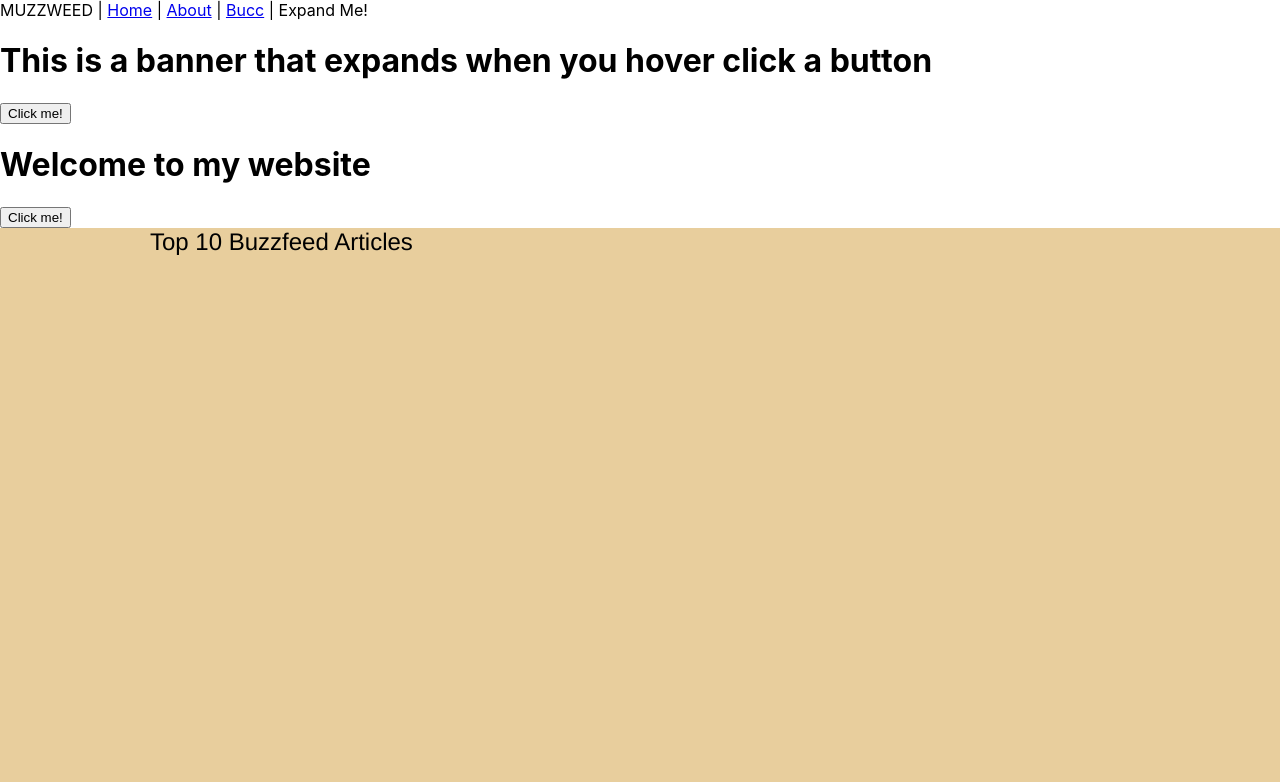
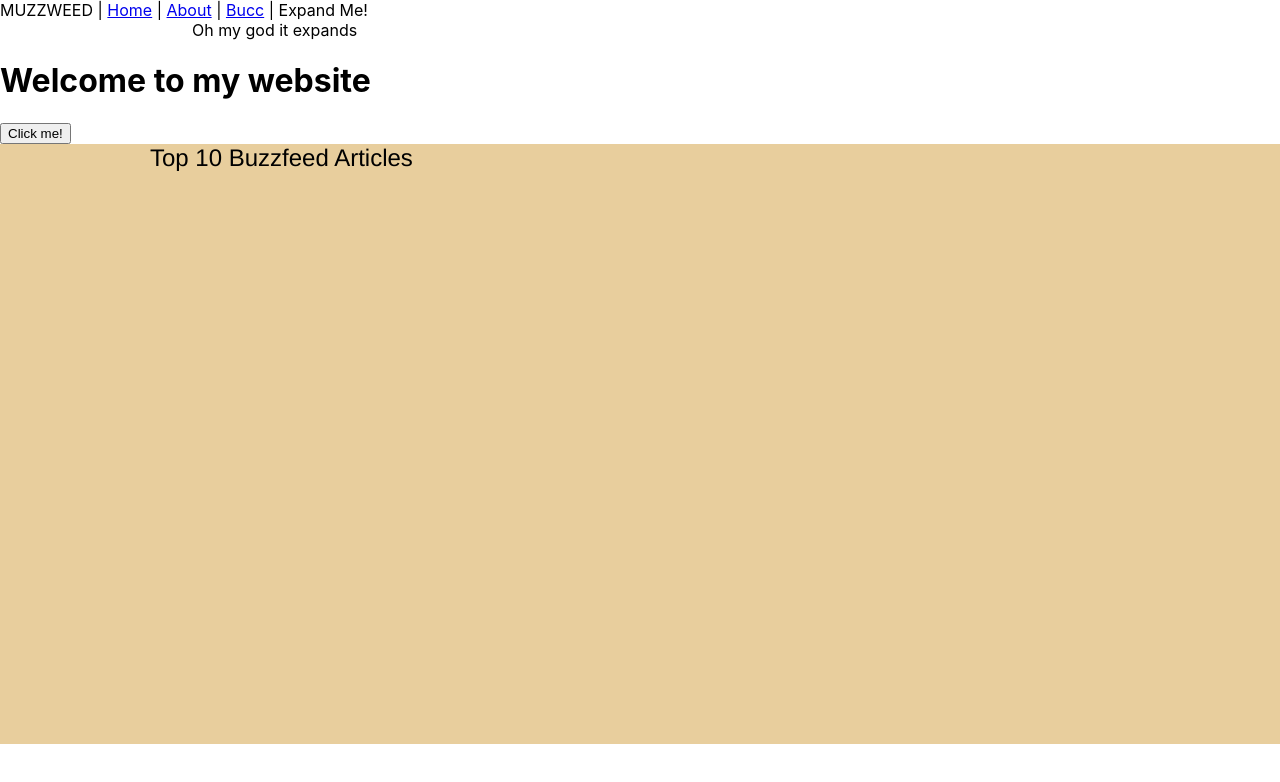
Before and after one commit to andreyavra/definitelynotmuzz, a React (Create React App) app: page / in a window 1280 px wide. Both pictures are taken after a click on the element "Expand Me!". Shown: the top 782 px of the page. Built offline with nearby package versions, Linux system fonts and the light colour scheme.

Commit message:
minor updates

```diff
--- a/src/App.css
+++ b/src/App.css
@@ -27,6 +27,11 @@
   /*border is optional*/
   /*border-bottom:1px solid #444; */
   cursor: pointer;
+}
+
+
+.subhead_expandme {
+  margin-left: 15vw;
 }
 
 
--- a/src/components/SubHeader.jsx
+++ b/src/components/SubHeader.jsx
@@ -10,21 +10,15 @@ class SubHeader extends React.Component {
       name: '',
     };
 
-    this.increaseNumber = this.increaseNumber.bind(this);
+    // this.increaseNumber = this.increaseNumber.bind(this);
   }
 
-  increaseNumber() {
-    this.setState({
-      count: this.state.count + 1,
-    });
-  }
 
   render() {
-    console.log('Render!');
+    console.log('Subheader rendered!');
     return (
       <div>
-        <h1>This is a banner that expands when you hover click a button</h1>
-        <button onClick={this.increaseNumber}>Click me!</button>
+        <div class="subhead_expandme">Oh my god it expands</div>
       </div>
     );
   }
```
Also changed, not shown: src/components/select-box/index.js (deleted).
